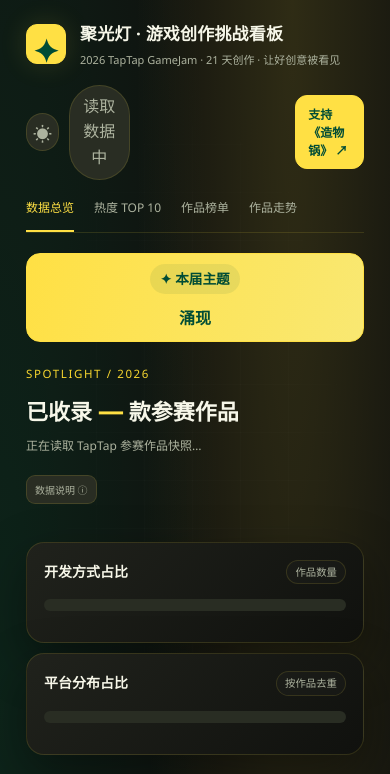
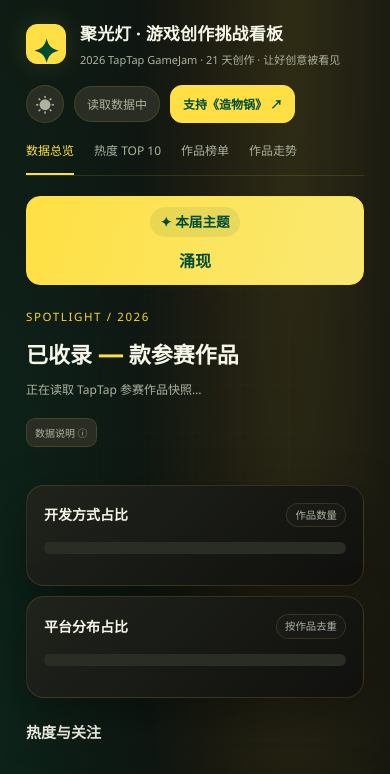
Before and after one commit to lcxFZAC/JGD-Ranking, a website: page index.html in a window 390 px wide. Shown: the top 774 px of the page. Drawn offline with nearby package versions, Linux system fonts and the light colour scheme.

Commit message:
fix: prevent header controls from squeezing text

```diff
--- a/spotlight.css
+++ b/spotlight.css
@@ -173,6 +173,16 @@
 .daily-cta { color:var(--accent);font-size:12px;font-weight:700; }
 @media(max-width:760px) { .daily-grid { grid-template-columns:1fr; } }
 
-#refreshFeedback { flex-basis:100%; max-width:560px; line-height:1.5; }
-#statusPill { font:inherit; cursor:pointer; }
+#refreshFeedback { flex:0 0 auto; line-height:1.5; white-space:nowrap; }
+#statusPill { font-family:inherit; font-size:12px; cursor:pointer; white-space:nowrap; flex-shrink:0; }
 #statusPill:disabled { cursor:progress; opacity:.7; }
+
+/* Let header groups wrap as whole controls, never squeeze their text. */
+.topbar { flex-wrap:wrap; }
+.top-actions { flex-wrap:wrap; row-gap:8px; max-width:100%; }
+.top-actions > .btn, .top-actions > .theme-toggle { flex-shrink:0; white-space:nowrap; }
+#refreshFeedback:empty { display:none; }
+@media (max-width:600px) {
+  #refreshFeedback { order:4; flex-basis:100%; }
+  .top-actions > .btn { margin-left:0; }
+}
```
